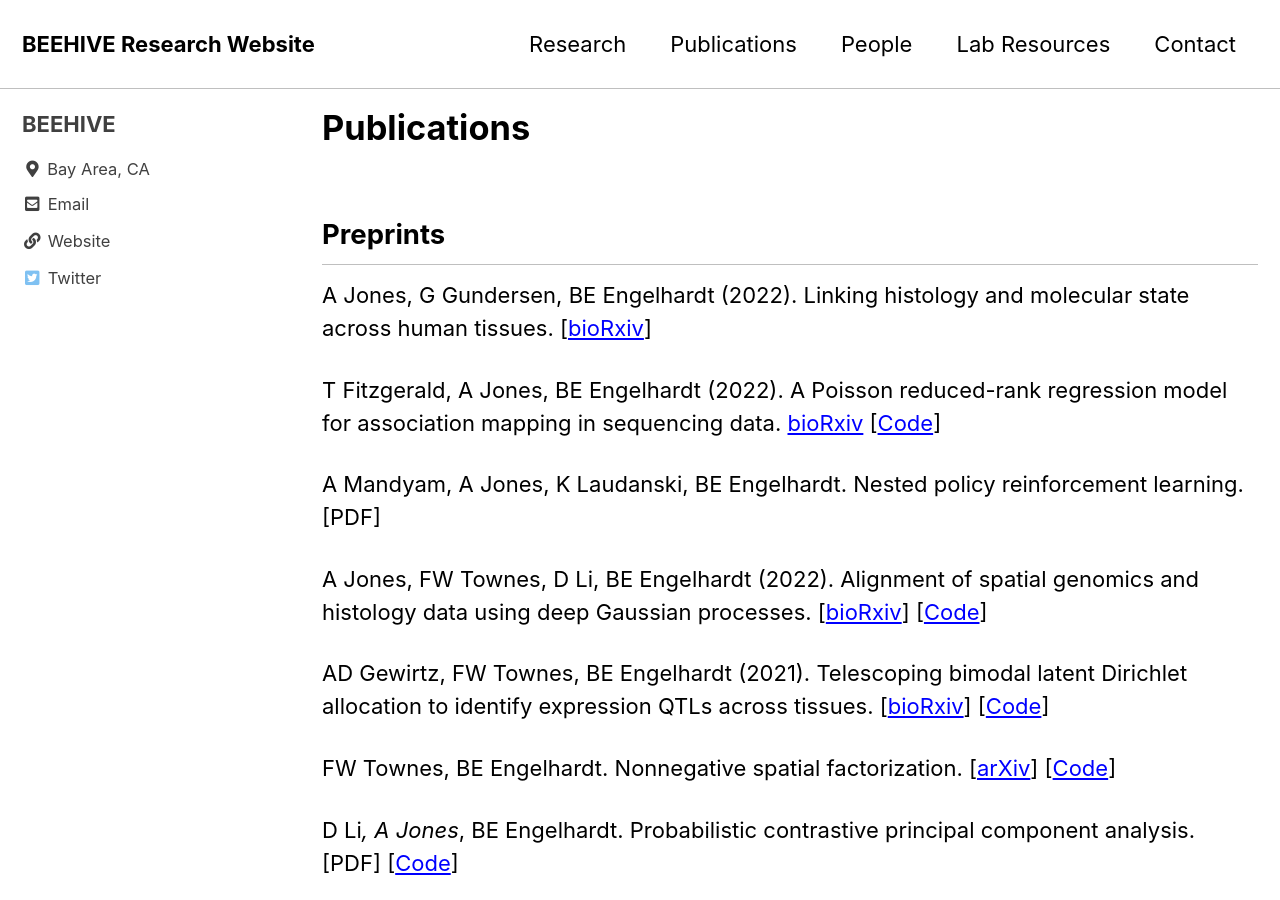
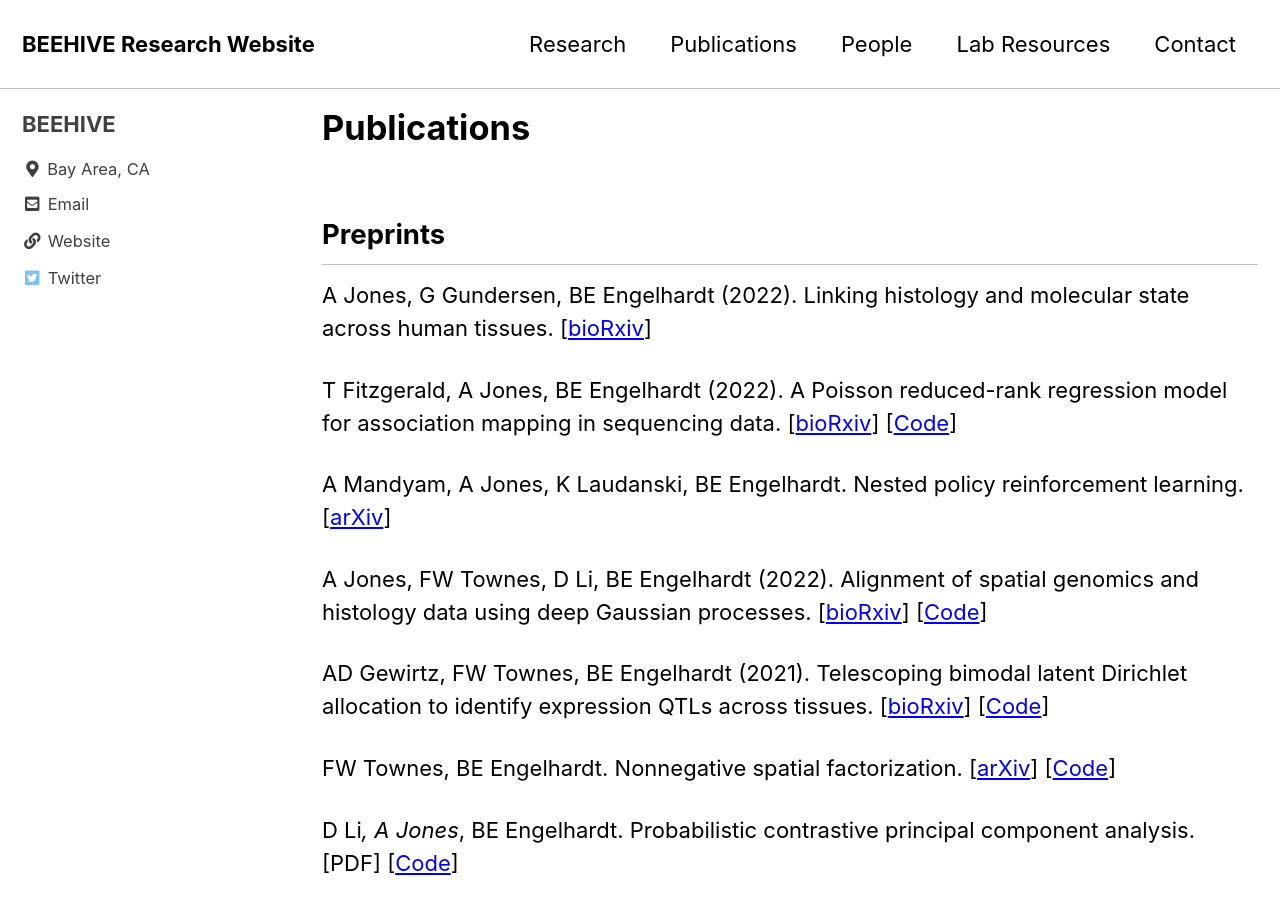
Before and after one commit to stanfordbeehive/stanfordbeehive.github.io, a Jekyll site: the page built from _pages/publications.md, in a window 1280 px wide and 900 px high. Built offline with Jekyll 4.4.1, drawn with Linux system fonts in a browser that asks for light colours; cached includes are drawn as plain includes.

Commit message:
Update publications.md

```diff
--- a/_pages/publications.md
+++ b/_pages/publications.md
@@ -8,9 +8,9 @@ date: 2022-06-11
 
 A Jones, G Gundersen, BE Engelhardt (2022). Linking histology and molecular state across human tissues. [[bioRxiv](https://www.biorxiv.org/content/10.1101/2022.05.31.494236)]
 
-T Fitzgerald, A Jones, BE Engelhardt (2022). A Poisson reduced-rank regression model for association mapping in sequencing data. [bioRxiv](https://www.biorxiv.org/content/10.1101/2022.05.31.494236) [[Code](https://github.com/tianafitz/PRRR)]
+T Fitzgerald, A Jones, BE Engelhardt (2022). A Poisson reduced-rank regression model for association mapping in sequencing data. [[bioRxiv](https://www.biorxiv.org/content/10.1101/2022.05.31.494236)] [[Code](https://github.com/tianafitz/PRRR)]
 
-A Mandyam, A Jones, K Laudanski, BE Engelhardt. Nested policy reinforcement learning. [PDF]
+A Mandyam, A Jones, K Laudanski, BE Engelhardt. Nested policy reinforcement learning. [[arXiv](https://arxiv.org/abs/2110.02879)]
 
 A Jones, FW Townes, D Li, BE Engelhardt (2022). Alignment of spatial genomics and histology data using deep Gaussian processes. [[bioRxiv](https://www.biorxiv.org/content/10.1101/2022.01.10.475692)] [[Code](https://github.com/andrewcharlesjones/spatial-alignment)]
 
```
